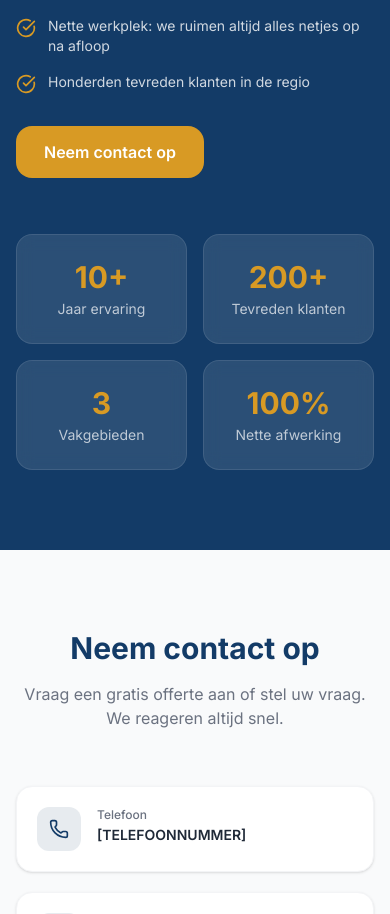
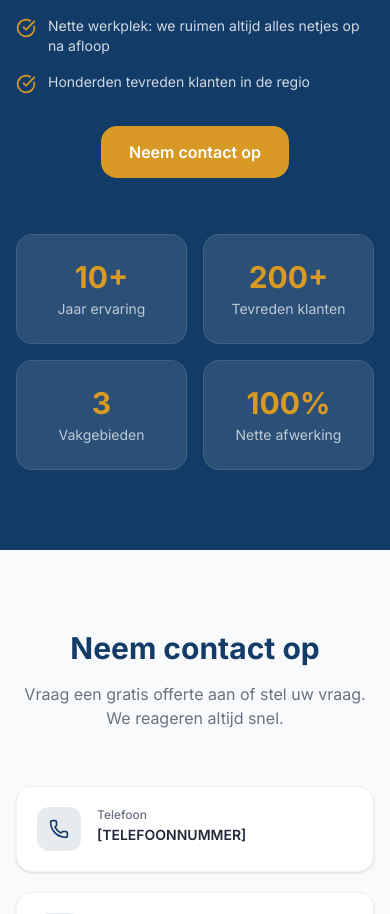
Before and after one commit to BlackhammerNL/black-hammer, a Next.js app: page / in a window 390 px wide. Shown: the part 9492-10406 px from the top of the page. Built offline with nearby package versions, Linux system fonts and the light colour scheme.

Commit message:
Center contact button on mobile in About section

```diff
--- a/components/About.tsx
+++ b/components/About.tsx
@@ -49,12 +49,14 @@ export default function About() {
               ))}
             </ul>
 
-            <a
-              href="#contact"
-              className="inline-flex items-center gap-2 mt-8 bg-accent hover:bg-accent-dark text-white font-semibold px-7 py-3.5 rounded-2xl transition-all hover:scale-105"
-            >
-              Neem contact op
-            </a>
+            <div className="mt-8 flex justify-center lg:justify-start">
+              <a
+                href="#contact"
+                className="inline-flex items-center gap-2 bg-accent hover:bg-accent-dark text-white font-semibold px-7 py-3.5 rounded-2xl transition-all hover:scale-105"
+              >
+                Neem contact op
+              </a>
+            </div>
           </motion.div>
 
           {/* Visual */}
```
